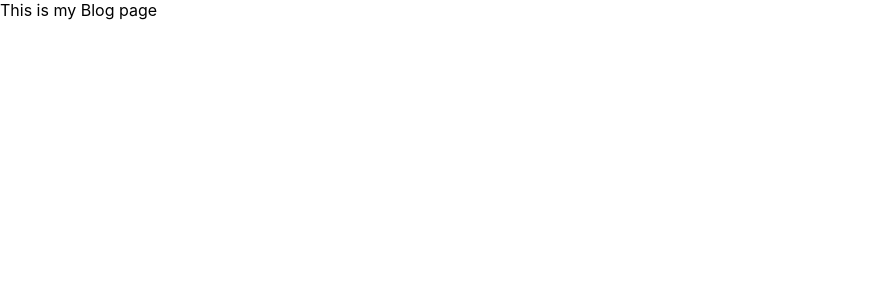
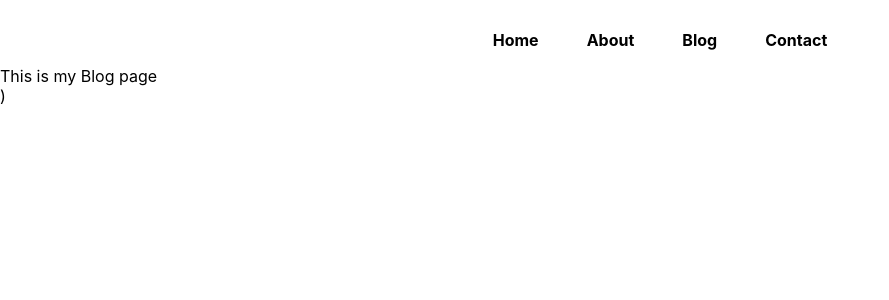
Before and after one commit to Synonymous64/journey-to-NextJS, a Next.js app in the folder gecode/: page /blog in a window 1280 px wide. Shown: the top 300 px of the page, without its empty margins (0-889 px from the left). Built offline with nearby package versions, Linux system fonts and the light colour scheme.

Commit message:
Navbar Component

```diff
--- /dev/null
+++ b/gecode/components/NavBar.js
@@ -0,0 +1,19 @@
+import React from 'react'
+import Link from 'next/link';
+import styles from '../styles/Home.module.css'
+const NavBar = () => {
+    return (
+        <div>
+            <nav className={styles.mainNav}>
+                <ul>
+                    <Link href="/" legacyBehavior><a><li>Home</li></a></Link>
+                    <Link href="/about" legacyBehavior><a><li>About</li></a></Link>
+                    <Link href="/blog" legacyBehavior><a><li>Blog</li></a></Link>
+                    <Link href="/contact" legacyBehavior><a><li>Contact</li></a></Link>
+                </ul>
+            </nav>
+        </div>
+    )
+}
+
+export default NavBar
--- a/gecode/pages/_app.js
+++ b/gecode/pages/_app.js
@@ -1,7 +1,13 @@
 import '../styles/globals.css'
+import NavBar from '../components/NavBar';
 
 function MyApp({ Component, pageProps }) {
-  return <Component {...pageProps} />
+  return (
+    <>
+      <NavBar />
+      <Component {...pageProps} />)
+    </>
+  )
 }
 
 export default MyApp
```
Also changed, not shown: gecode/pages/index.js (+0 -9 lines).
